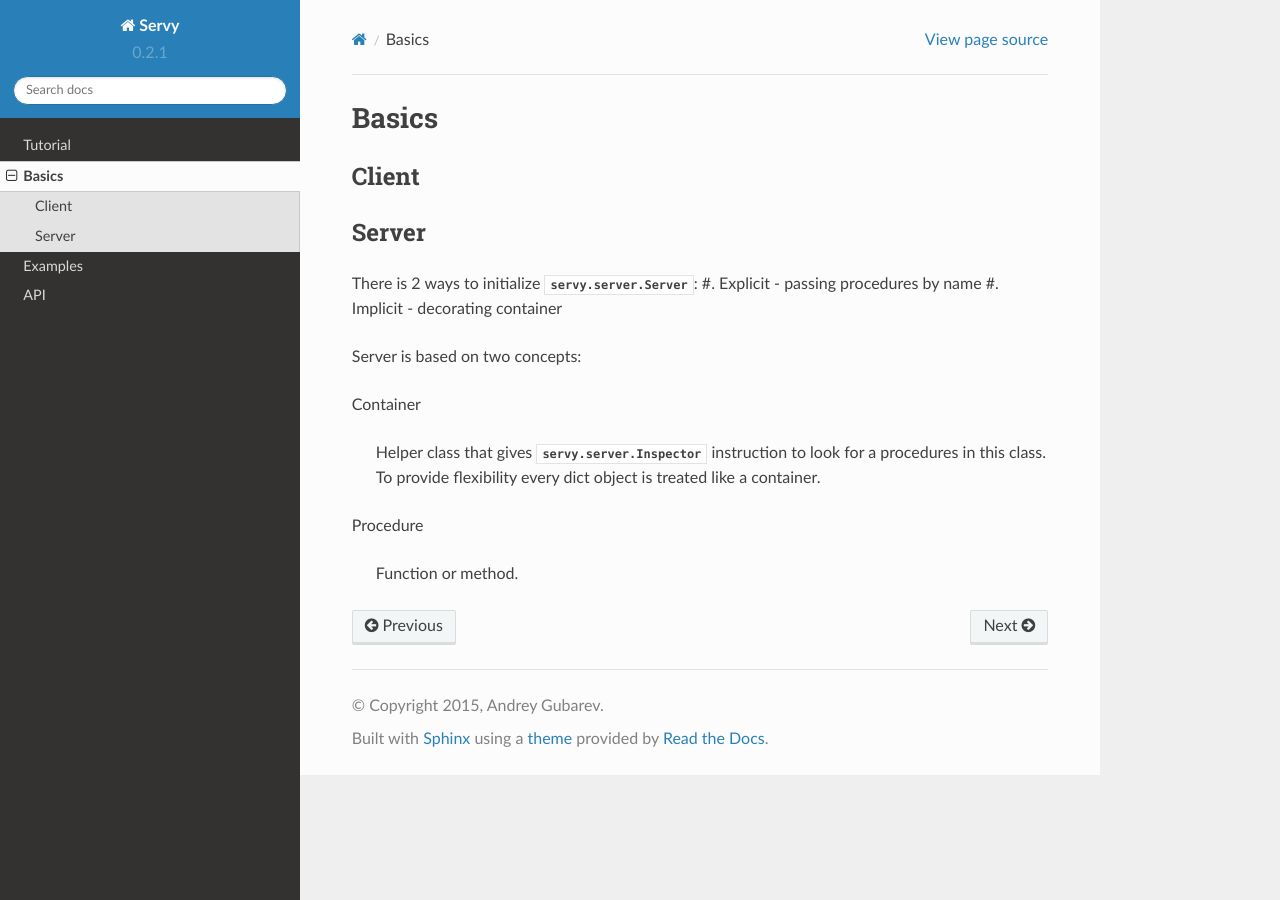
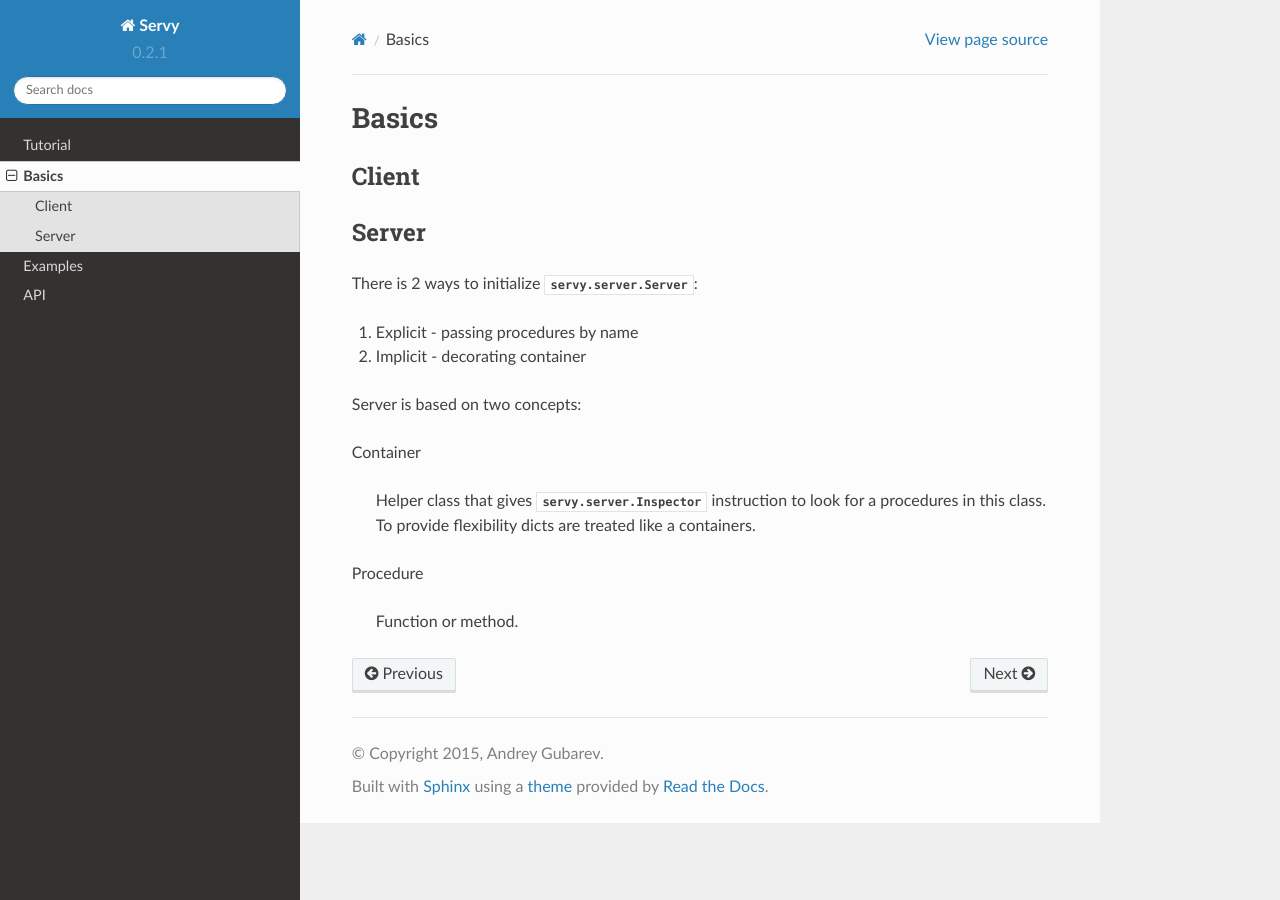
Before and after one commit to movermeyer/servy, a Sphinx documentation site: the page built from docs/modules/basics.rst, in a window 1280 px wide. Built offline with Sphinx 7.4.7 and the Read the Docs theme 2.0.0, drawn with Linux system fonts in a browser that asks for light colours.

Commit message:
udpate docs

```diff
--- a/docs/modules/api.rst
+++ b/docs/modules/api.rst
@@ -7,5 +7,5 @@ Client
 .. autoclass:: servy.client.Client
    :members:
 
-.. autoclass:: servy.client.Service
+.. autoclass:: servy.server.Server
    :members:
--- a/docs/modules/basics.rst
+++ b/docs/modules/basics.rst
@@ -9,6 +9,7 @@ Server
 ------
 
 There is 2 ways to initialize :class:`servy.server.Server`:
+
 #. Explicit - passing procedures by name
 #. Implicit - decorating container
 
@@ -16,9 +17,9 @@ Server is based on two concepts:
 
 Container
 
-   Helper class that gives :class:`servy.server.Inspector`
-   instruction to look for a procedures in this class. To provide flexibility
-   every dict object is treated like a container.
+   Helper class that gives :class:`servy.server.Inspector` instruction to look
+   for a procedures in this class. To provide flexibility dicts are treated
+   like a containers.
 
 Procedure
 
```
